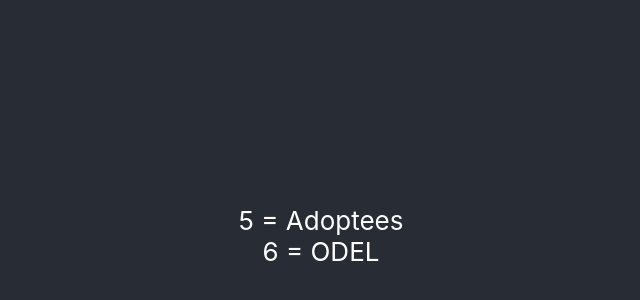
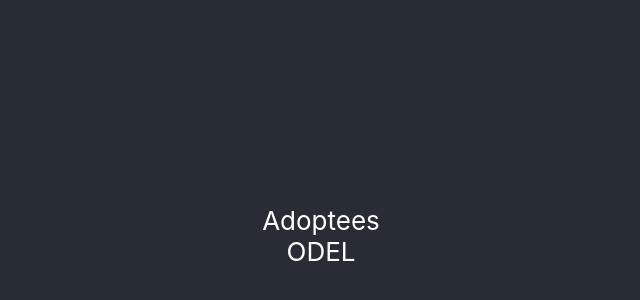
Before and after one commit to pasindur99/Organizations-frontend, a React (Create React App) app: page / in a window 1280 px wide. Shown: the part 164-464 px from the top of the page, without its empty margins (319-959 px from the left). Built offline with nearby package versions, Linux system fonts and the light colour scheme.

Commit message:
Add arrow function and fix console error (#7)

```diff
--- a/src/App.js
+++ b/src/App.js
@@ -16,9 +16,14 @@ function App() {
   return (
     <div className="App">
       <header className="App-header">
-        {organisations.map(function(organisations) {
-          return <div>{organisations.id} = {organisations.name}</div>;
-        })}
+        {organisations.map((organisation) => {
+            return (
+              <div key={organisation.id}>
+                {organisation.name}
+              </div>
+            );
+          })
+        }
       </header>
     </div>
   );
```
